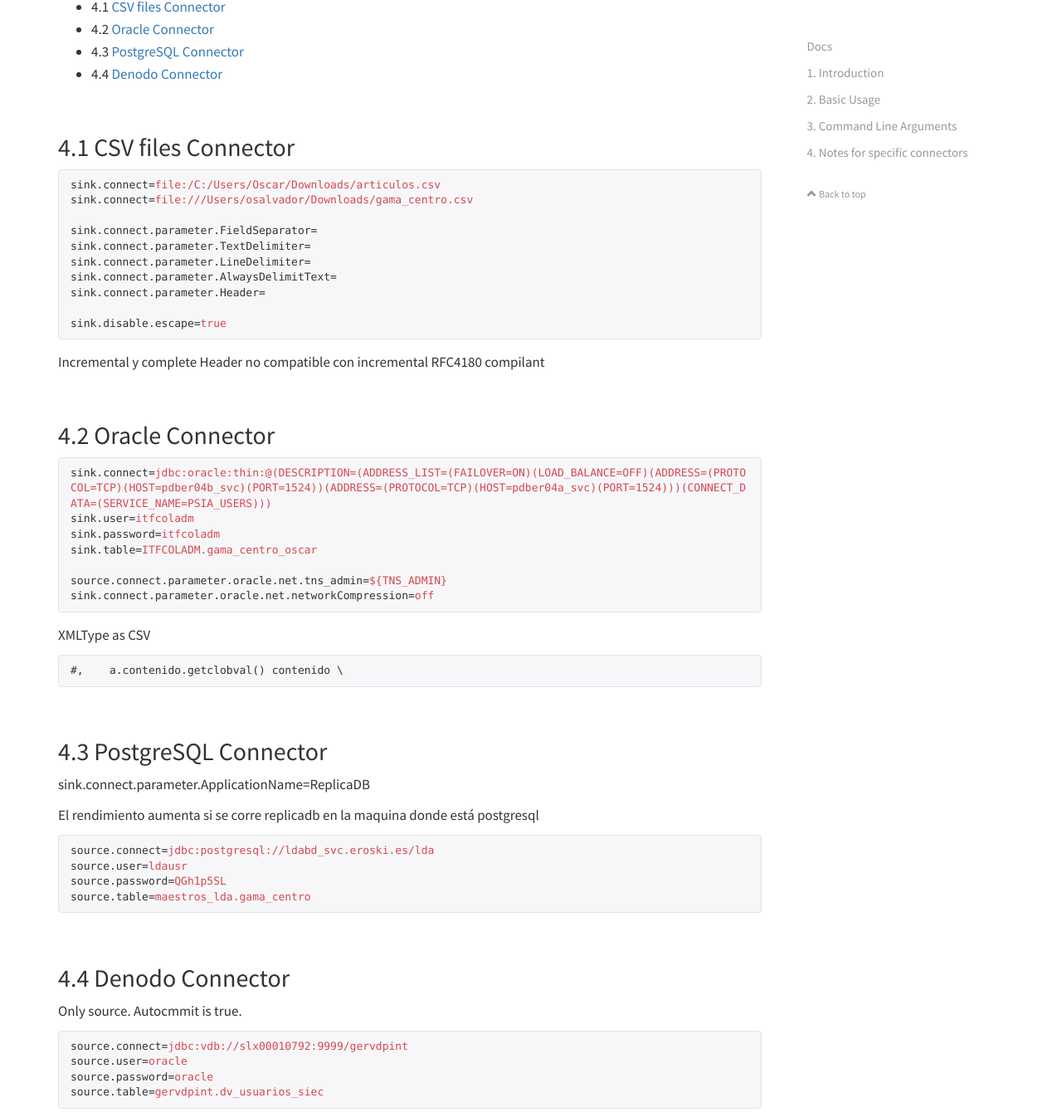
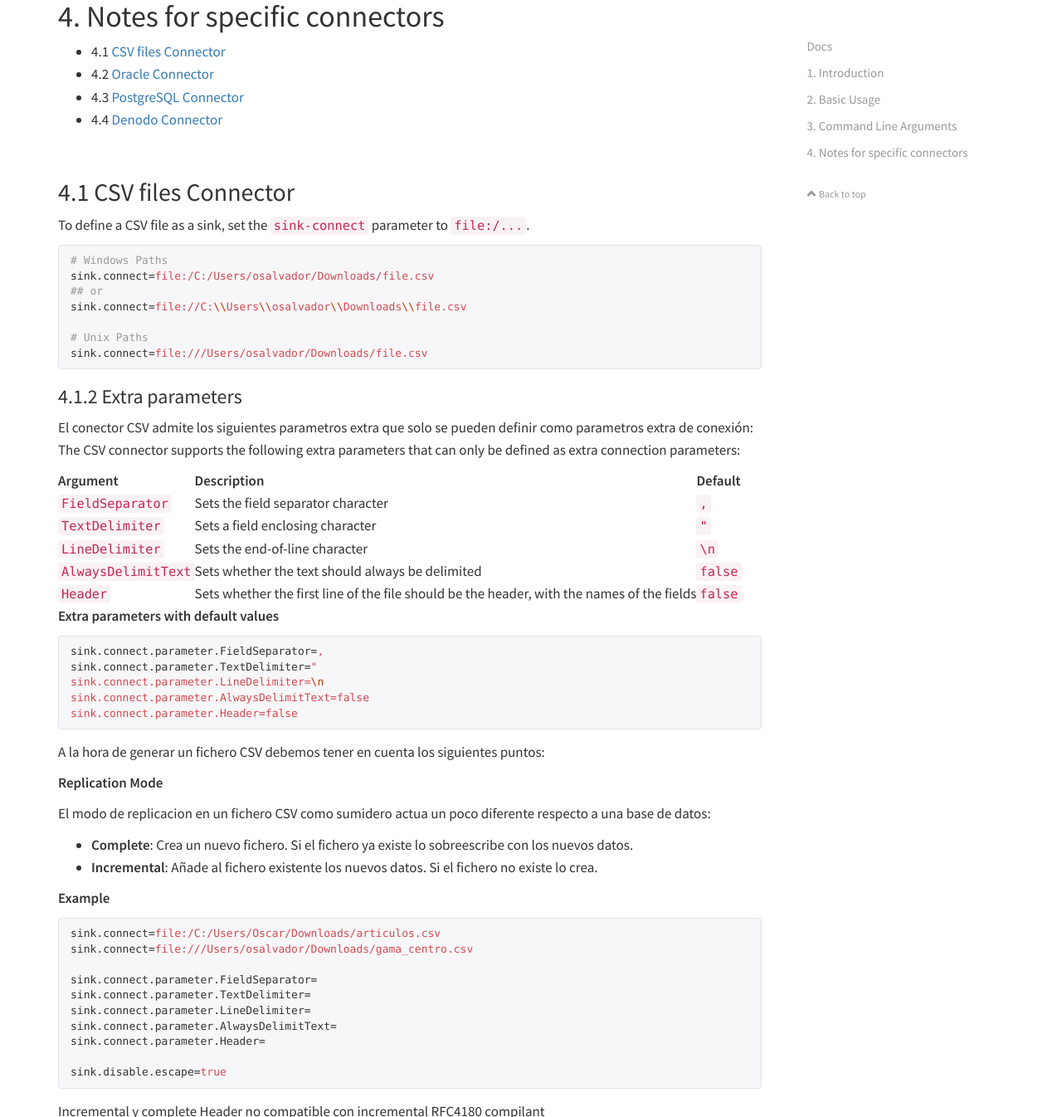
Before and after one commit to osalvador/ReplicaDB, a Jekyll site: the page built from docs/docs.md, in a window 1280 px wide and 1400 px high, scrolled down 6929 px, cut to the strip 0-1346 px from the top of the window. Shown: the whole strip at 83% size. Built offline with Jekyll 4.4.1, drawn with Linux system fonts in a browser that asks for light colours; nearby versions of some CDN libraries; comment, search, counter and statistics services are not loaded; our own code applies the rules of GitHub Pages for plain Markdown files; some of the changed text lies outside the part shown.

Commit message:
Update docs.md

````diff
--- a/docs/docs.md
+++ b/docs/docs.md
@@ -4,20 +4,22 @@
 
 # Docs
 
-1. [Introduction](#1-introduction)
-2. [Basic Usage](#2-basic-usage)
-    - 2.1 [Replication Mode](#21-replication-mode)
-    - 2.2 [Controlling Parallelism](#22-controlling-parallelism)
-3. [Command Line Arguments](#3-command-line-arguments)
-    - 3.1 [Using Options Files to Pass Arguments](#31-using-options-files-to-pass-arguments)
-    - 3.2 [Connecting to a Database Server](#32-connecting-to-a-database-server)
-    - 3.3 [Selecting the Data to Replicate](#33-selecting-the-data-to-replicate)
-    - 3.4 [Free-form Query Replications](#34-free-form-query-replications)
-4. [Notes for specific connectors](#4-notes-for-specific-connectors)
-    - 4.1 [CSV files Connector](#41-csv-files-connector)
-    - 4.2 [Oracle Connector](#42-oracle-connector)
-    - 4.3 [PostgreSQL Connector](#43-postgresql-connector)
-    - 4.4 [Denodo Connector](#44-denodo-connector)
+- [Docs](#docs)
+- [1. Introduction](#1-introduction)
+- [2. Basic Usage](#2-basic-usage)
+  - [2.1 Replication Mode](#21-replication-mode)
+  - [2.2 Controlling Parallelism](#22-controlling-parallelism)
+- [3. Command Line Arguments](#3-command-line-arguments)
+  - [3.1 Using Options Files to Pass Arguments](#31-using-options-files-to-pass-arguments)
+  - [3.2 Connecting to a Database Server](#32-connecting-to-a-database-server)
+  - [3.3 Selecting the Data to Replicate](#33-selecting-the-data-to-replicate)
+  - [3.4 Free-form Query Replications](#34-free-form-query-replications)
+- [4. Notes for specific connectors](#4-notes-for-specific-connectors)
+  - [4.1 CSV files Connector](#41-csv-files-connector)
+    - [4.1.2 Extra parameters](#412-extra-parameters)
+  - [4.2 Oracle Connector](#42-oracle-connector)
+  - [4.3 PostgreSQL Connector](#43-postgresql-connector)
+  - [4.4 Denodo Connector](#44-denodo-connector)
 
 {::comment}
     3.7. Controlling transaction isolation
@@ -80,31 +82,31 @@
 
 {:.table}
 
-| Argument                                 | Description                                                                       | Default |
-|------------------------------------------|-----------------------------------------------------------------------------------|---------|
-|  `--fetch-size <fetch-size>`             | Number of entries to read from database at once. | `5000` |
-|  `-h`,`--help`                           | Print this help screen | |
-|  `-j`,`--jobs <n>`                       | Use n jobs to replicate in parallel. | `4`|
-|     `--mode <mode>`                      | Specifies the replication mode. The allowed values are complete or incremental | `complete` |
-|     `--options-file <file-path>`         | Options file path location | |
-|     `--sink-columns <col,col,col...>`    | Sink database table columns to be populated | `--source-columns` |
-|     `--sink-connect <jdbc-uri>`          | Sink database JDBC connect string | required |
-|     `--sink-disable-escape`              | Escape srings before populating to the table of the sink database. | `false` |
-|     `--sink-disable-truncate`            | Disable the truncation of the sink database table before populate. | `false` |
-|     `--sink-password <password>`         | Sink database authentication password | |
-|    `--sink-staging-schema`               | Scheme name on the sink database, with right permissions for creating staging tables. |  `PUBLIC` |
-|    `--sink-staging-table`                | Qualified name of the sink staging table. The table must exist in the sink database. | |
-|     `--sink-table <table-name>`          | Sink database table to populate | `--source-table` |
-|     `--sink-user <username>`             | Sink database authentication username | |
-|     `--source-columns <col,col,col...>`  | Source database table columns to be extracted | `*` |
-|     `--source-connect <jdbc-uri>`        | Source database JDBC connect string | required |
-|     `--source-password <password>`       | Source databse authentication password | |
-|     `--source-query <statement>`         | SQL statement to be executed in the source database | |
-|     `--source-table <table-name>`        | Source database table to read | |
-|     `--source-user <username>`           | Source database authentication username | |
-|     `--source-where <where clause>`      | Source database WHERE clause to use during extraction | |
-| `-v`,`--verbose`                         | Print more information while working | |
-|     `--version`                          | Show implementation version and exit | |
+| Argument                            | Description                                                                           | Default            |
+| ----------------------------------- | ------------------------------------------------------------------------------------- | ------------------ |
+| `--fetch-size <fetch-size>`         | Number of entries to read from database at once.                                      | `5000`             |
+| `-h`,`--help`                       | Print this help screen                                                                |                    |
+| `-j`,`--jobs <n>`                   | Use n jobs to replicate in parallel.                                                  | `4`                |
+| `--mode <mode>`                     | Specifies the replication mode. The allowed values are complete or incremental        | `complete`         |
+| `--options-file <file-path>`        | Options file path location                                                            |                    |
+| `--sink-columns <col,col,col...>`   | Sink database table columns to be populated                                           | `--source-columns` |
+| `--sink-connect <jdbc-uri>`         | Sink database JDBC connect string                                                     | required           |
+| `--sink-disable-escape`             | Escape srings before populating to the table of the sink database.                    | `false`            |
+| `--sink-disable-truncate`           | Disable the truncation of the sink database table before populate.                    | `false`            |
+| `--sink-password <password>`        | Sink database authentication password                                                 |                    |
+| `--sink-staging-schema`             | Scheme name on the sink database, with right permissions for creating staging tables. | `PUBLIC`           |
+| `--sink-staging-table`              | Qualified name of the sink staging table. The table must exist in the sink database.  |                    |
+| `--sink-table <table-name>`         | Sink database table to populate                                                       | `--source-table`   |
+| `--sink-user <username>`            | Sink database authentication username                                                 |                    |
+| `--source-columns <col,col,col...>` | Source database table columns to be extracted                                         | `*`                |
+| `--source-connect <jdbc-uri>`       | Source database JDBC connect string                                                   | required           |
+| `--source-password <password>`      | Source databse authentication password                                                |                    |
+| `--source-query <statement>`        | SQL statement to be executed in the source database                                   |                    |
+| `--source-table <table-name>`       | Source database table to read                                                         |                    |
+| `--source-user <username>`          | Source database authentication username                                               |                    |
+| `--source-where <where clause>`     | Source database WHERE clause to use during extraction                                 |                    |
+| `-v`,`--verbose`                    | Print more information while working                                                  |                    |
+| `--version`                         | Show implementation version and exit                                                  |                    |
 
 
 <br>
@@ -254,6 +256,57 @@
 <br>
 ## 4.1 CSV files Connector
 
+To define a CSV file as a sink, set the `sink-connect` parameter to `file:/...`.
+
+```properties
+# Windows Paths
+sink.connect=file:/C:/Users/osalvador/Downloads/file.csv
+## or
+sink.connect=file://C:\\Users\\osalvador\\Downloads\\file.csv
+
+# Unix Paths
+sink.connect=file:///Users/osalvador/Downloads/file.csv
+```
+
+
+### 4.1.2 Extra parameters
+
+El conector CSV admite los siguientes parametros extra que solo se pueden definir como parametros extra de conexión:
+The CSV connector supports the following extra parameters that can only be defined as extra connection parameters:
+
+| Argument            | Description                                                                                | Default |
+| ------------------- | ------------------------------------------------------------------------------------------ | ------- |
+| `FieldSeparator`    | Sets the field separator character                                                         | `,`     |
+| `TextDelimiter`     | Sets a field enclosing character                                                           | `"`     |
+| `LineDelimiter`     | Sets the end-of-line character                                                             | `\n`    |
+| `AlwaysDelimitText` | Sets whether the text should always be delimited                                           | `false` |
+| `Header`            | Sets whether the first line of the file should be the header, with the names of the fields | `false` |
+
+
+**Extra parameters with default values**
+
+```properties
+sink.connect.parameter.FieldSeparator=,
+sink.connect.parameter.TextDelimiter="
+sink.connect.parameter.LineDelimiter=\n
+sink.connect.parameter.AlwaysDelimitText=false
+sink.connect.parameter.Header=false
+```
+
+
+
+A la hora de generar un fichero CSV debemos tener en cuenta los siguientes puntos:
+
+**Replication Mode**
+
+El modo de replicacion en un fichero CSV como sumidero actua un poco diferente respecto a una base de datos:
+
+- **Complete**: Crea un nuevo fichero. Si el fichero ya existe lo sobreescribe con los nuevos datos.
+- **Incremental**: Añade al fichero existente los nuevos datos. Si el fichero no existe lo crea.
+
+
+
+**Example**
 
 ```properties
 sink.connect=file:/C:/Users/Oscar/Downloads/articulos.csv
````
